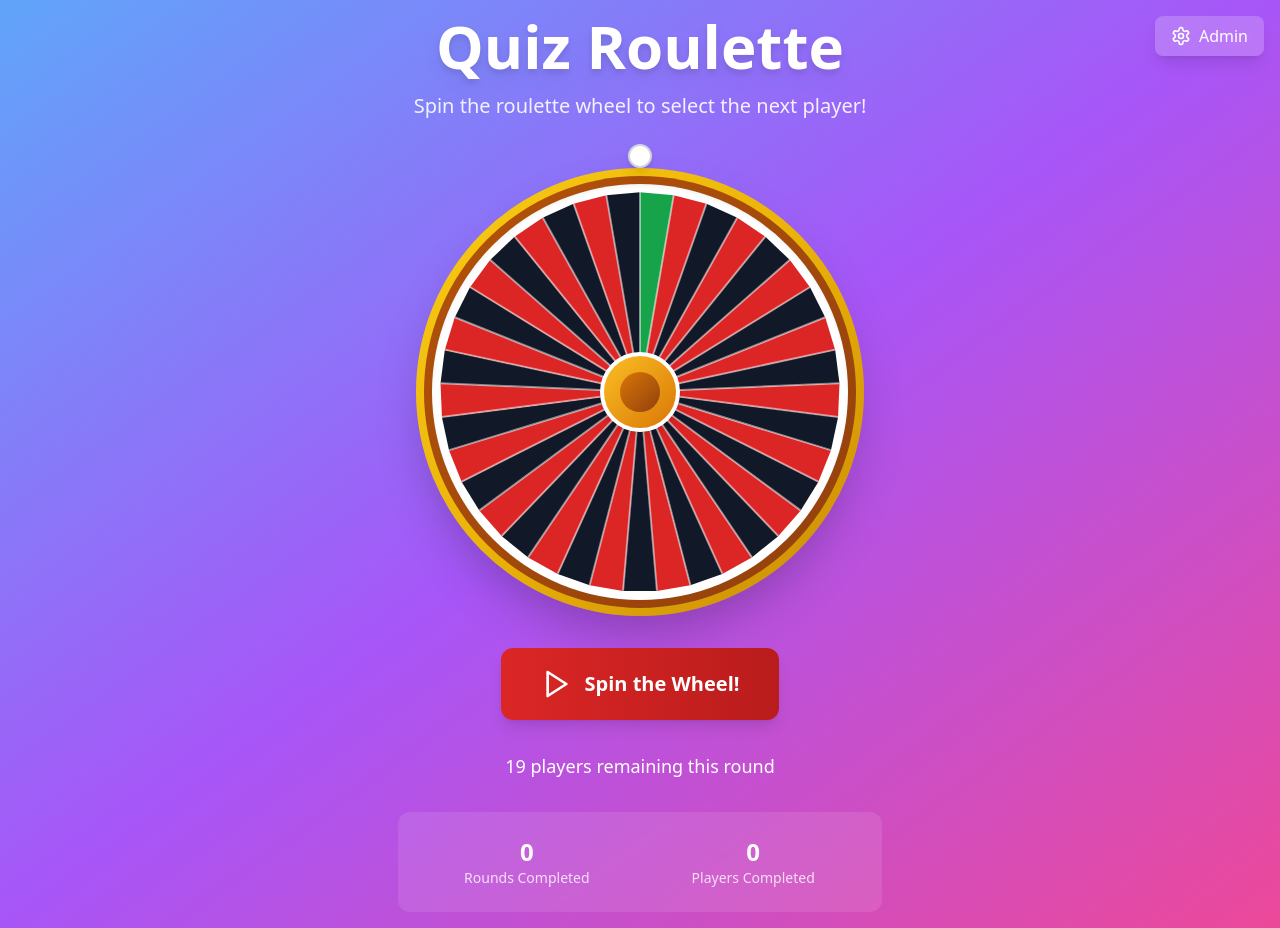
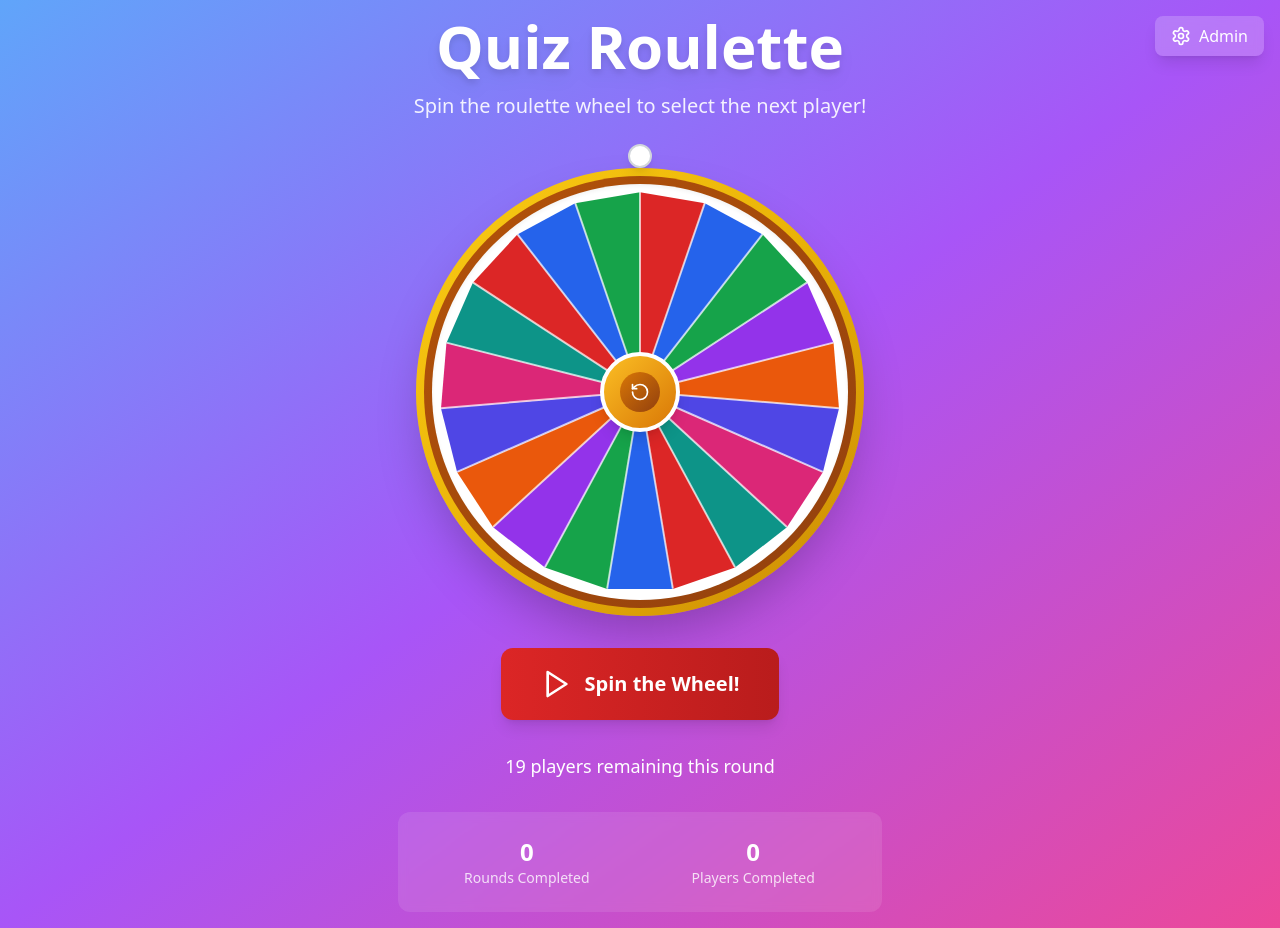
Before and after one commit to RezdarNajeeb/quiz-game-platform, a React (Vite) app: page / in a window 1280 px wide. Built offline with nearby package versions, Linux system fonts and the light colour scheme.

Commit message:
Update Roulette Wheel to Show User Names

```diff
--- a/src/components/RouletteWheel.tsx
+++ b/src/components/RouletteWheel.tsx
@@ -12,47 +12,6 @@ interface RouletteWheelProps {
   disabled?: boolean;
 }
 
-// Traditional European roulette wheel numbers and colors
-const rouletteNumbers = [
-  { number: 0, color: 'green' },
-  { number: 32, color: 'red' },
-  { number: 15, color: 'black' },
-  { number: 19, color: 'red' },
-  { number: 4, color: 'black' },
-  { number: 21, color: 'red' },
-  { number: 2, color: 'black' },
-  { number: 25, color: 'red' },
-  { number: 17, color: 'black' },
-  { number: 34, color: 'red' },
-  { number: 6, color: 'black' },
-  { number: 27, color: 'red' },
-  { number: 13, color: 'black' },
-  { number: 36, color: 'red' },
-  { number: 11, color: 'black' },
-  { number: 30, color: 'red' },
-  { number: 8, color: 'black' },
-  { number: 23, color: 'red' },
-  { number: 10, color: 'black' },
-  { number: 5, color: 'red' },
-  { number: 24, color: 'black' },
-  { number: 16, color: 'red' },
-  { number: 33, color: 'black' },
-  { number: 1, color: 'red' },
-  { number: 20, color: 'black' },
-  { number: 14, color: 'red' },
-  { number: 31, color: 'black' },
-  { number: 9, color: 'red' },
-  { number: 22, color: 'black' },
-  { number: 18, color: 'red' },
-  { number: 29, color: 'black' },
-  { number: 7, color: 'red' },
-  { number: 28, color: 'black' },
-  { number: 12, color: 'red' },
-  { number: 35, color: 'black' },
-  { number: 3, color: 'red' },
-  { number: 26, color: 'black' }
-];
-
 const RouletteWheel: React.FC<RouletteWheelProps> = ({
   availableUsers,
   onUserSelected,
@@ -61,7 +20,6 @@ const RouletteWheel: React.FC<RouletteWheelProps> = ({
   disabled = false
 }) => {
   const [selectedUser, setSelectedUser] = useState<User | null>(null);
-  const [selectedNumber, setSelectedNumber] = useState<number | null>(null);
   const [rotation, setRotation] = useState(0);
   const [showStartButton, setShowStartButton] = useState(false);
   const [isAnimating, setIsAnimating] = useState(false);
@@ -75,7 +33,6 @@ const RouletteWheel: React.FC<RouletteWheelProps> = ({
   useEffect(() => {
     if (availableUsers.length === 0) {
       setSelectedUser(null);
-      setSelectedNumber(null);
       setShowStartButton(false);
     }
   }, [availableUsers]);
@@ -85,23 +42,18 @@ const RouletteWheel: React.FC<RouletteWheelProps> = ({
 
     // Reset previous selection
     setSelectedUser(null);
-    setSelectedNumber(null);
     setShowStartButton(false);
     setIsAnimating(true);
 
     // Calculate spin parameters
     const spinDuration = 4000 + Math.random() * 2000; // 4-6 seconds
     const extraRotations = 8 + Math.floor(Math.random() * 8); // 8-16 full rotations
-    const segmentAngle = 360 / rouletteNumbers.length;
+    const segmentAngle = 360 / availableUsers.length;
 
-    // Select random user and corresponding roulette number
+    // Select random user
     const randomUserIndex = Math.floor(Math.random() * availableUsers.length);
     const targetUser = availableUsers[randomUserIndex];
-
-    // Map user to a roulette number (distribute users across numbers)
-    const numberIndex = randomUserIndex % rouletteNumbers.length;
-    const targetNumber = rouletteNumbers[numberIndex];
-    const targetAngle = segmentAngle * numberIndex + (segmentAngle / 2);
+    const targetAngle = segmentAngle * randomUserIndex + (segmentAngle / 2);
 
     const finalRotation = rotation + (360 * extraRotations) + (360 - targetAngle);
 
@@ -110,7 +62,6 @@ const RouletteWheel: React.FC<RouletteWheelProps> = ({
     // Wait for animation to complete
     setTimeout(() => {
       setSelectedUser(targetUser);
-      setSelectedNumber(targetNumber.number);
       setShowStartButton(true);
       setIsAnimating(false);
       onUserSelected(targetUser);
@@ -130,7 +81,6 @@ const RouletteWheel: React.FC<RouletteWheelProps> = ({
 
   const confirmReset = () => {
     setSelectedUser(null);
-    setSelectedNumber(null);
     setShowStartButton(false);
     setRotation(0);
     setIsAnimating(false);
@@ -141,16 +91,33 @@ const RouletteWheel: React.FC<RouletteWheelProps> = ({
     setShowConfirmation(false);
   };
 
-  const getNumberColor = (color: string) => {
-    switch (color) {
-      case 'red': return 'bg-red-600 text-white';
-      case 'black': return 'bg-gray-900 text-white';
-      case 'green': return 'bg-green-600 text-white';
-      default: return 'bg-gray-600 text-white';
-    }
+  // Generate alternating colors for user segments
+  const getSegmentColor = (index: number) => {
+    const colors = [
+      'bg-red-600 text-white',
+      'bg-blue-600 text-white',
+      'bg-green-600 text-white',
+      'bg-purple-600 text-white',
+      'bg-orange-600 text-white',
+      'bg-indigo-600 text-white',
+      'bg-pink-600 text-white',
+      'bg-teal-600 text-white'
+    ];
+    return colors[index % colors.length];
   };
 
-  const segmentAngle = 360 / rouletteNumbers.length;
+  const segmentAngle = availableUsers.length > 0 ? 360 / availableUsers.length : 0;
+
+  if (availableUsers.length === 0) {
+    return (
+      <div className="flex flex-col items-center space-y-6 sm:space-y-8 w-full max-w-md sm:max-w-none mx-auto" dir={settings.language === 'ckb' ? 'rtl' : 'ltr'}>
+        <div className="bg-yellow-50 border-2 border-yellow-200 rounded-xl p-6 text-center shadow-lg mx-4">
+          <p className="text-yellow-800 font-bold text-xl">{t('allPlayersCompleted')}</p>
+          <p className="text-yellow-700 mt-2">{t('readyNewRound')}</p>
+        </div>
+      </div>
+    );
+  }
 
   return (
     <div className="flex flex-col items-center space-y-6 sm:space-y-8 w-full max-w-md sm:max-w-none mx-auto" dir={settings.language === 'ckb' ? 'rtl' : 'ltr'}>
@@ -201,15 +168,16 @@ const RouletteWheel: React.FC<RouletteWheelProps> = ({
                   transitionTimingFunction: 'cubic-bezier(0.23, 1, 0.32, 1)'
                 }}
               >
-                {/* Roulette Number Segments */}
-                {rouletteNumbers.map((entry, index) => {
+                {/* User Name Segments */}
+                {availableUsers.map((user, index) => {
                   const angle = segmentAngle * index;
                   const nextAngle = segmentAngle * (index + 1);
+                  const midAngle = angle + segmentAngle / 2;
 
                   return (
                     <div
-                      key={`${entry.number}-${index}`}
-                      className={`absolute w-full h-full ${getNumberColor(entry.color)} flex items-center justify-center font-bold text-lg sm:text-xl`}
+                      key={`${user.id}-${index}`}
+                      className={`absolute w-full h-full ${getSegmentColor(index)} flex items-center justify-center font-bold`}
                       style={{
                         clipPath: `polygon(50% 50%, ${
                           50 + 48 * Math.cos(((angle - 90) * Math.PI) / 180)
@@ -222,28 +190,34 @@ const RouletteWheel: React.FC<RouletteWheelProps> = ({
                         }%)`
                       }}
                     >
-                      {/* Number positioned in the center of each segment */}
+                      {/* User name positioned in the center of each segment */}
                       <div
-                        className="absolute whitespace-nowrap select-none transform -translate-x-1/2 -translate-y-1/2"
+                        className="absolute whitespace-nowrap select-none transform -translate-x-1/2 -translate-y-1/2 text-center px-1"
                         style={{
-                          left: `calc(50% + ${30 * Math.cos(((angle + segmentAngle/2 - 90) * Math.PI) / 180)}px)`,
-                          top: `calc(50% + ${30 * Math.sin(((angle + segmentAngle/2 - 90) * Math.PI) / 180)}px)`,
-                          transform: `translate(-50%, -50%) rotate(${angle + segmentAngle/2}deg)`,
-                          textShadow: '0 1px 2px rgba(0,0,0,0.3)',
-                          fontSize: entry.number === 0 ? '1.1em' : '1em'
+                          left: `calc(50% + ${35 * Math.cos(((midAngle - 90) * Math.PI) / 180)}px)`,
+                          top: `calc(50% + ${35 * Math.sin(((midAngle - 90) * Math.PI) / 180)}px)`,
+                          transform: `translate(-50%, -50%) rotate(${midAngle}deg)`,
+                          textShadow: '0 1px 3px rgba(0,0,0,0.5)',
+                          fontSize: availableUsers.length > 12 ? '0.75rem' :
+                                   availableUsers.length > 8 ? '0.875rem' :
+                                   availableUsers.length > 6 ? '1rem' : '1.125rem',
+                          maxWidth: availableUsers.length > 8 ? '60px' : '80px',
+                          lineHeight: '1.2',
+                          overflow: 'hidden',
+                          textOverflow: 'ellipsis'
                         }}
                       >
-                        {entry.number}
+                        {user.name.length > 12 ? `${user.name.substring(0, 10)}...` : user.name}
                       </div>
                     </div>
                   );
                 })}
 
                 {/* Separator lines */}
-                {rouletteNumbers.map((_, index) => (
+                {availableUsers.map((_, index) => (
                   <div
                     key={`separator-${index}`}
-                    className="absolute w-0.5 bg-white origin-bottom opacity-50"
+                    className="absolute w-0.5 bg-white origin-bottom opacity-70"
                     style={{
                       height: '48%',
                       left: '50%',
@@ -255,7 +229,9 @@ const RouletteWheel: React.FC<RouletteWheelProps> = ({
 
                 {/* Center Hub */}
                 <div className="absolute top-1/2 left-1/2 transform -translate-x-1/2 -translate-y-1/2 w-16 h-16 sm:w-20 sm:h-20 bg-gradient-to-br from-amber-400 to-amber-600 rounded-full flex items-center justify-center shadow-lg border-4 border-white">
-                  <div className="w-8 h-8 sm:w-10 sm:h-10 bg-gradient-to-br from-amber-600 to-amber-800 rounded-full"></div>
+                  <div className="w-8 h-8 sm:w-10 sm:h-10 bg-gradient-to-br from-amber-600 to-amber-800 rounded-full flex items-center justify-center">
+                    <RotateCcw size={16} className="text-white sm:w-5 sm:h-5" />
+                  </div>
                 </div>
               </div>
             </div>
@@ -269,19 +245,14 @@ const RouletteWheel: React.FC<RouletteWheelProps> = ({
         </div>
 
         {/* Selection Highlight */}
-        {selectedNumber !== null && !isAnimating && (
+        {selectedUser && !isAnimating && (
           <div className="absolute inset-2 rounded-full border-4 border-yellow-400 animate-pulse shadow-lg"></div>
         )}
       </div>
 
       {/* Selection Results */}
-      {selectedUser && selectedNumber !== null && !isAnimating && (
+      {selectedUser && !isAnimating && (
         <div className="bg-gradient-to-r from-green-50 to-emerald-50 border-2 border-green-200 rounded-xl p-6 sm:p-8 text-center shadow-xl max-w-sm sm:max-w-md mx-4">
-          <div className="mb-4">
-            <div className={`inline-flex items-center justify-center w-16 h-16 sm:w-20 sm:h-20 rounded-full ${getNumberColor(rouletteNumbers.find(n => n.number === selectedNumber)?.color || 'black')} text-2xl sm:text-3xl font-bold mb-4 shadow-lg`}>
-              {selectedNumber}
-            </div>
-          </div>
           <h3 className="text-xl sm:text-2xl font-bold text-green-800 mb-2">{t('selectedPlayer')}</h3>
           <p className="text-2xl sm:text-3xl lg:text-4xl font-bold text-green-700 mb-4 sm:mb-6 break-words">{selectedUser.name}</p>
           {showStartButton && (
@@ -332,13 +303,6 @@ const RouletteWheel: React.FC<RouletteWheelProps> = ({
           {availableUsers.length} {availableUsers.length !== 1 ? t('playersRemaining') : t('player')}
         </p>
 
-        {availableUsers.length === 0 && (
-          <div className="bg-yellow-50 border-2 border-yellow-200 rounded-xl p-4 sm:p-6 text-center shadow-lg mx-4">
-            <p className="text-yellow-800 font-bold text-lg sm:text-xl">{t('allPlayersCompleted')}</p>
-            <p className="text-yellow-700 mt-2 text-sm sm:text-base">{t('readyNewRound')}</p>
-          </div>
-        )}
-
         {disabled && (
           <div className="bg-red-50 border-2 border-red-200 rounded-xl p-4 text-center mx-4">
             <p className="text-red-800 font-medium text-sm sm:text-base">{t('spinnerDisabled')}</p>
```
